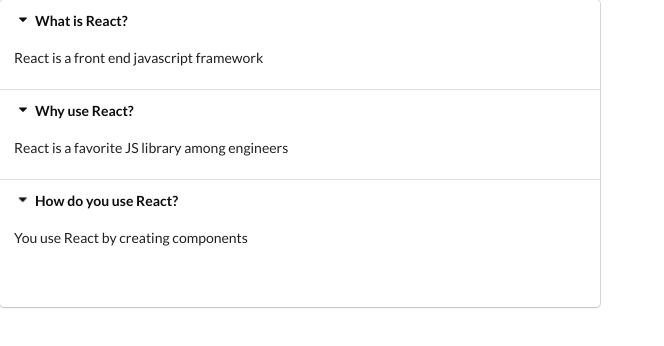
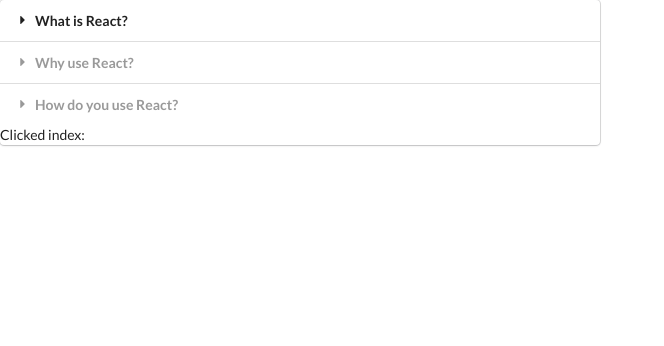
Before and after one commit to olaassem/react-widgets, a React (Create React App) app: page / in a window 1280 px wide. Shown: the top 346 px of the page, without its empty margins (0-664 px from the left). Built offline with nearby package versions, Linux system fonts and the light colour scheme.

Commit message:
accordion expanded functionality

```diff
--- a/src/components.js/Accordion.js
+++ b/src/components.js/Accordion.js
@@ -8,13 +8,14 @@
 	};
 
 	const renderedItems = items.map((item, i) => {
+		const active = i === activeIndex ? 'active' : '';
 		return (
 			<React.Fragment key={item.title}>
-				<div className="title active" onClick={() => onTitleClicked(i)}>
+				<div className={`title ${active}`} onClick={() => onTitleClicked(i)}>
 					<i className="dropdown icon"></i>
 					{item.title}
 				</div>
-				<div className="content active">
+				<div className={`content ${active}`}>
 					<p>{item.content}</p>
 				</div>
 			</React.Fragment>
@@ -24,7 +25,7 @@
 	return (
 		<div className="ui styled accordion">
 			{renderedItems}
-			<h1>{activeIndex}</h1>
+			<p>Clicked index: {activeIndex}</p>
 		</div>
 	);
 }
```
